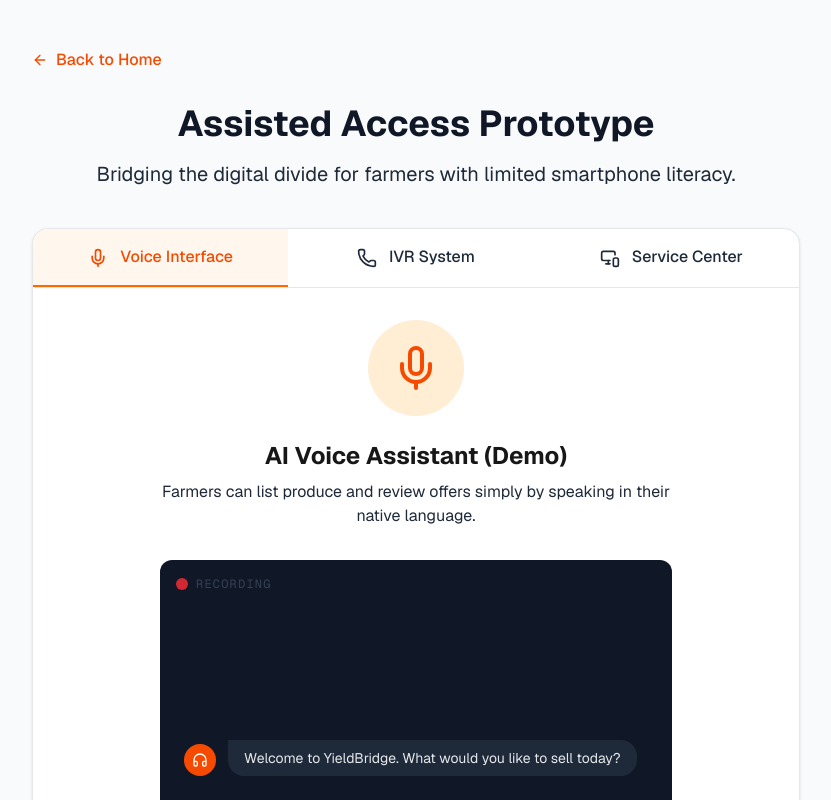
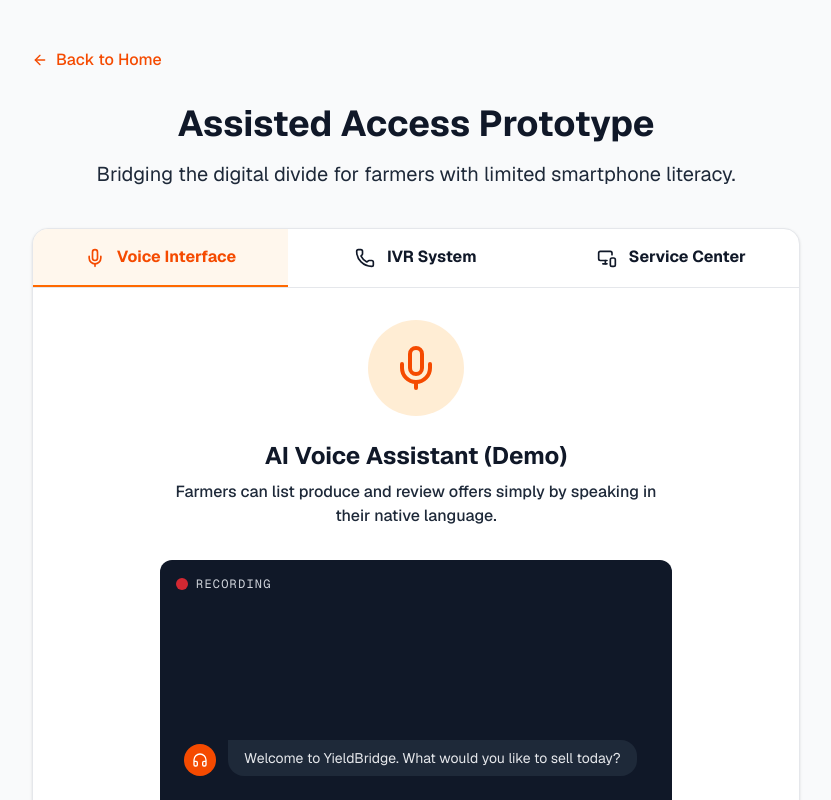
Before and after one commit to vibinshriyas2008-blip/yieldbridge-hackathon, a Next.js app: page /assisted in a window 1280 px wide. Shown: the top 800 px of the page, without its empty margins (224-1055 px from the left). Built offline with nearby package versions, Linux system fonts and the light colour scheme.

Commit message:
Darken tab labels, h2 headings, form inputs and RECORDING label

```diff
--- a/src/app/assisted/page.tsx
+++ b/src/app/assisted/page.tsx
@@ -26,19 +26,19 @@
         <div className="bg-white rounded-2xl shadow-sm border border-gray-200 overflow-hidden">
           <div className="flex border-b border-gray-200">
             <button
-              className={`flex-1 py-4 text-center font-medium border-b-2 transition-colors ${activeTab === 'VOICE' ? 'border-orange-500 text-orange-600 bg-orange-50' : 'border-transparent text-gray-800 hover:bg-gray-50'}`}
+              className={`flex-1 py-4 text-center font-bold border-b-2 transition-colors ${activeTab === 'VOICE' ? 'border-orange-500 text-orange-600 bg-orange-50' : 'border-transparent text-gray-900 hover:bg-gray-50'}`}
               onClick={() => setActiveTab('VOICE')}
             >
               <Mic className="w-5 h-5 inline-block mr-2" /> Voice Interface
             </button>
             <button
-              className={`flex-1 py-4 text-center font-medium border-b-2 transition-colors ${activeTab === 'IVR' ? 'border-orange-500 text-orange-600 bg-orange-50' : 'border-transparent text-gray-800 hover:bg-gray-50'}`}
+              className={`flex-1 py-4 text-center font-bold border-b-2 transition-colors ${activeTab === 'IVR' ? 'border-orange-500 text-orange-600 bg-orange-50' : 'border-transparent text-gray-900 hover:bg-gray-50'}`}
               onClick={() => setActiveTab('IVR')}
             >
               <Phone className="w-5 h-5 inline-block mr-2" /> IVR System
             </button>
             <button
-              className={`flex-1 py-4 text-center font-medium border-b-2 transition-colors ${activeTab === 'CENTER' ? 'border-orange-500 text-orange-600 bg-orange-50' : 'border-transparent text-gray-800 hover:bg-gray-50'}`}
+              className={`flex-1 py-4 text-center font-bold border-b-2 transition-colors ${activeTab === 'CENTER' ? 'border-orange-500 text-orange-600 bg-orange-50' : 'border-transparent text-gray-900 hover:bg-gray-50'}`}
               onClick={() => setActiveTab('CENTER')}
             >
               <MonitorSmartphone className="w-5 h-5 inline-block mr-2" /> Service Center
@@ -51,13 +51,13 @@
                 <div className="w-24 h-24 bg-orange-100 rounded-full flex items-center justify-center mx-auto mb-6">
                   <Mic className="w-12 h-12 text-orange-600" />
                 </div>
-                <h2 className="text-2xl font-bold mb-2">AI Voice Assistant (Demo)</h2>
-                <p className="text-gray-800 mb-8 max-w-lg mx-auto">Farmers can list produce and review offers simply by speaking in their native language.</p>
+                <h2 className="text-2xl font-bold text-gray-900 mb-2">AI Voice Assistant (Demo)</h2>
+                <p className="text-gray-800 font-medium mb-8 max-w-lg mx-auto">Farmers can list produce and review offers simply by speaking in their native language.</p>
 
                 <div className="bg-gray-900 rounded-xl p-6 text-left max-w-lg mx-auto mb-6 h-64 flex flex-col justify-end relative overflow-hidden">
                   <div className="absolute top-4 left-4 flex items-center gap-2">
                     <span className="w-3 h-3 bg-red-500 rounded-full animate-pulse"></span>
-                    <span className="text-xs text-gray-700 font-mono tracking-widest uppercase">Recording</span>
+                    <span className="text-xs text-gray-300 font-mono tracking-widest uppercase">Recording</span>
                   </div>
 
                   {voiceStep >= 0 && (
--- a/src/app/buyer/quote/[id]/page.tsx
+++ b/src/app/buyer/quote/[id]/page.tsx
@@ -115,14 +115,14 @@
             <div>
               <label className="block text-sm font-bold text-gray-900 mb-2">Your Offer Price (₹ per kg)</label>
               <div className="relative">
-                <span className="absolute left-3 top-1/2 transform -translate-y-1/2 text-gray-700 font-bold">₹</span>
-                <input required type="number" min="1" defaultValue={listing.expectedPrice} className="w-full pl-8 border border-gray-300 rounded-lg p-4 font-bold text-lg focus:ring-2 focus:ring-blue-500 focus:border-blue-500 outline-none" />
+                <span className="absolute left-3 top-1/2 transform -translate-y-1/2 text-gray-900 font-bold text-lg">₹</span>
+                <input required type="number" min="1" defaultValue={listing.expectedPrice} className="w-full pl-8 border-2 border-gray-400 rounded-lg p-4 font-bold text-lg text-gray-900 focus:ring-2 focus:ring-blue-500 focus:border-blue-500 outline-none" />
               </div>
             </div>
 
             <div>
               <label className="block text-sm font-bold text-gray-900 mb-2">Quantity Required (Tonnes)</label>
-              <input required type="number" min="0.1" max={listing.quantity} step="0.1" defaultValue={listing.quantity} className="w-full border border-gray-300 rounded-lg p-4 font-bold text-lg focus:ring-2 focus:ring-blue-500 focus:border-blue-500 outline-none" />
+              <input required type="number" min="0.1" max={listing.quantity} step="0.1" defaultValue={listing.quantity} className="w-full border-2 border-gray-400 rounded-lg p-4 font-bold text-lg text-gray-900 focus:ring-2 focus:ring-blue-500 focus:border-blue-500 outline-none" />
             </div>
           </div>
 
```
